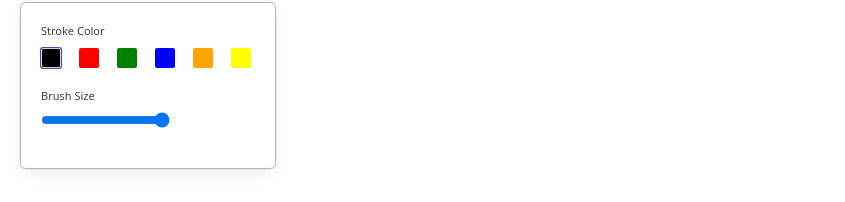
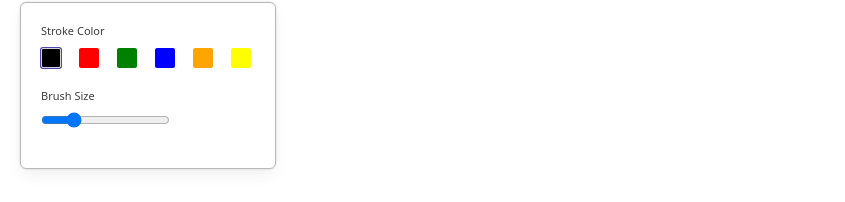
Before and after one commit to vaibhav18matere/sketchbook, a Next.js app: page / in a window 1280 px wide. Shown: the part 198-400 px from the top of the page, without its empty margins (0-845 px from the left). Built offline with nearby package versions, Linux system fonts and the light colour scheme.

Commit message:
fix : brush size value added

```diff
--- a/src/components/Toolbox/index.js
+++ b/src/components/Toolbox/index.js
@@ -10,7 +10,7 @@ const Toolbox = () => {
      const activeMenuItem = useSelector((state) => state.menu.activeMenuItem);
      const showColorStrokes = activeMenuItem === MENU_ITEMS.PENCIL;
      const showBrush = activeMenuItem === MENU_ITEMS.PENCIL || activeMenuItem === MENU_ITEMS.ERASER;
-     const { color } = useSelector((state) => state.toolbox[activeMenuItem]);
+     const { color, size } = useSelector((state) => state.toolbox[activeMenuItem]);
 
      const updateBrushSize = (e) => {
           dispatch(changeBrushSize({ item: activeMenuItem, size: e.target.value }))
@@ -43,7 +43,7 @@ const Toolbox = () => {
                               <h4 className={styles.toolText}>Brush Size</h4>
                               {/* <h2>{activeMenuItem}</h2> */}
                               <div className={styles.itemContainer}>
-                                   <input type='range' min={1} max={10} step={1} onChange={updateBrushSize} />
+                                   <input type='range' min={1} max={10} step={1} value={size} onChange={updateBrushSize} />
                               </div>
                          </div>
                     }
```
